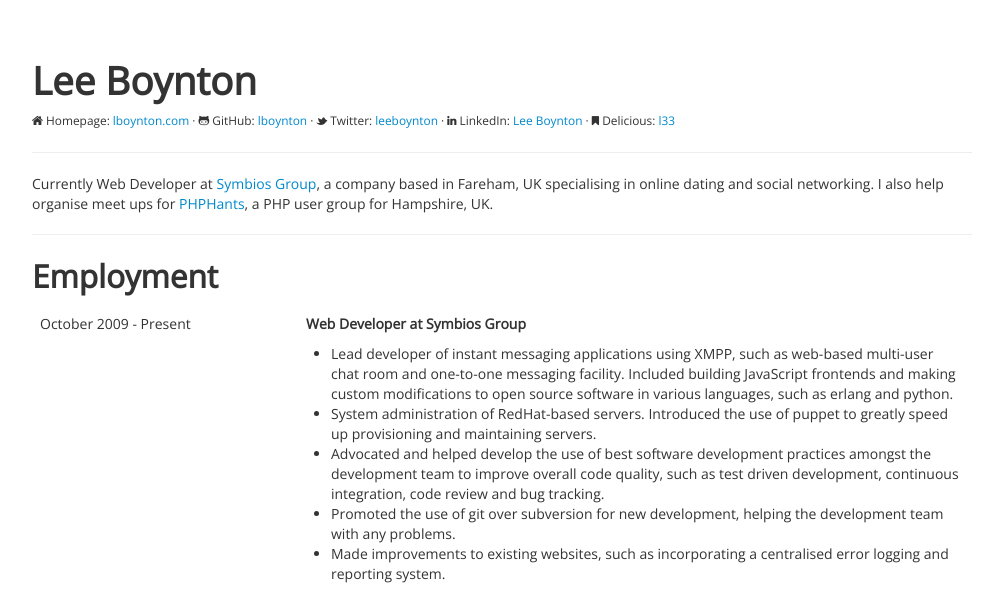
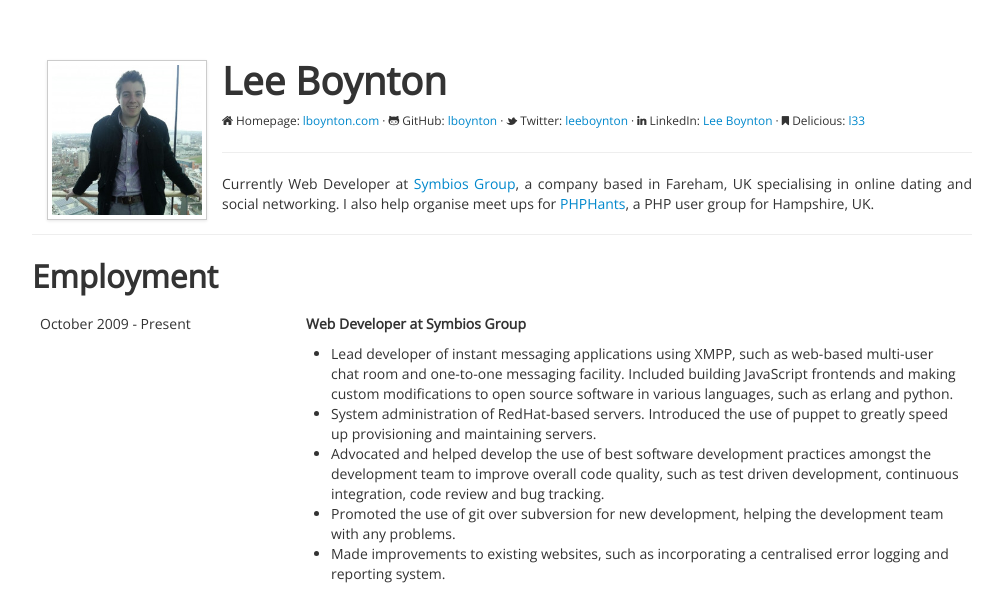
Before and after one commit to lboynton/cv, a PHP site: page / in a window 1280 px wide. Shown: the top 601 px of the page, without its empty margins (138-1141 px from the left). Run offline with PHP 8.4, Linux system fonts and the light colour scheme.

Commit message:
Add picture of me. Fixes #1.

```diff
--- a/css/site.css
+++ b/css/site.css
@@ -1,3 +1,7 @@
+body
+{
+	text-align: justify;
+}
 .container
 {
 	margin: 50px auto;
@@ -14,3 +18,18 @@ table .middle
 {
 	width: 250px;
 }
+.avatar
+{
+	float: left;
+	margin: 0 15px;
+	height: 150px;
+	width: 150px;
+}
+.header
+{
+
+}
+.middle
+{
+	clear: both;
+}
--- a/index.php
+++ b/index.php
@@ -20,6 +20,8 @@
 	</head>
 	<body>
 		<div class="container">
+			<div class="header">
+				<img src="img/me.jpeg" alt="Picture of Lee Boynton" class="avatar img-polaroid">
 				<h1>Lee Boynton</h1>
 				<small>
 					<i class="icon-home"></i> Homepage: <a href="http://lboynton.com">lboynton.com</a> &middot;
@@ -30,6 +32,8 @@
 				</small>
 				<hr>
 				<p>Currently Web Developer at <a href="http://www.symbiosgroup.co.uk/">Symbios Group</a>, a company based in Fareham, UK specialising in online dating and social networking. I also help organise meet ups for <a href="http://www.phphants.co.uk/">PHPHants</a>, a PHP user group for Hampshire, UK.</p>
+			</div>
+			<div class="middle">
 				<hr>
 				<h2>Employment</h2>
 				<table class="table">
@@ -103,6 +107,7 @@
 					</tbody>
 				</table>
 			</div>
+		</div>
 
 		<script src="js/jquery.min.js"></script>
 		<script src="js/bootstrap.min.js"></script>
```
Also changed, not shown: img/me.jpeg (added). Lines whose indentation alone changed are shown as unchanged.
